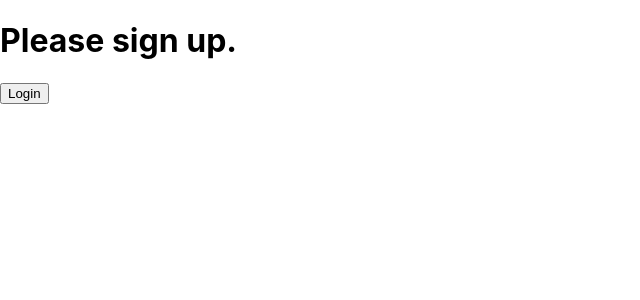
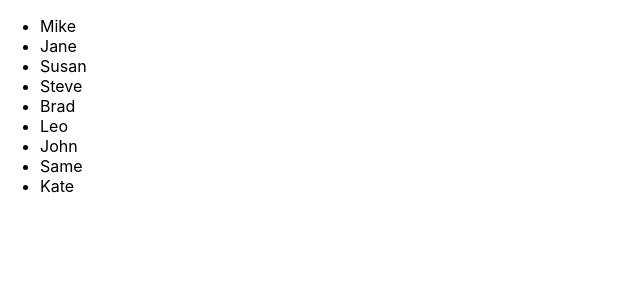
Before and after one commit to muhjamaludin/First-Met-React, a React (Create React App) app: page / in a window 1280 px wide. Shown: the top 300 px of the page, without its empty margins (0-640 px from the left). Built offline with nearby package versions, Linux system fonts and the light colour scheme.

Commit message:
Lists and keys

```diff
--- /dev/null
+++ b/src/Chapter08/AttendanceBook.js
@@ -0,0 +1,35 @@
+import React from 'react'
+
+class AttendanceBook extends React.Component {
+    constructor(props){
+        super(props)
+        this.state = {
+            students: [
+                { name: 'Mike' },
+                { name: 'Jane' },
+                { name: 'Susan' },
+                { name: 'Steve' },
+                { name: 'Brad' },
+                { name: 'Leo' },
+                { name: 'John' },
+                { name: 'Same' },
+                { name: 'Kate' }
+            ]
+        }
+    }
+
+    render() {
+        var { students } = this.state
+        const studentList = students.map((student, index) =>
+            <li key={index}>{student.name}</li>
+        )
+
+        return(
+            <ul>
+                {studentList}
+            </ul>
+        )
+    }
+}
+
+export default AttendanceBook
--- a/src/index.js
+++ b/src/index.js
@@ -5,9 +5,11 @@ import App from './App';
 import * as serviceWorker from './serviceWorker';
 import Chapter06 from './Chapter06'
 import LoginControl from './Chapter07/LoginControl'
+import AttendanceBook from './Chapter08/AttendanceBook'
 
 // ReactDOM.render(<Chapter06/>, document.getElementById('root'))
-ReactDOM.render(<LoginControl />, document.getElementById('root'))
+// ReactDOM.render(<LoginControl />, document.getElementById('root'))
+ReactDOM.render(<AttendanceBook />, document.getElementById('root'))
 
 // ReactDOM.render(
 //   <React.StrictMode>
```
